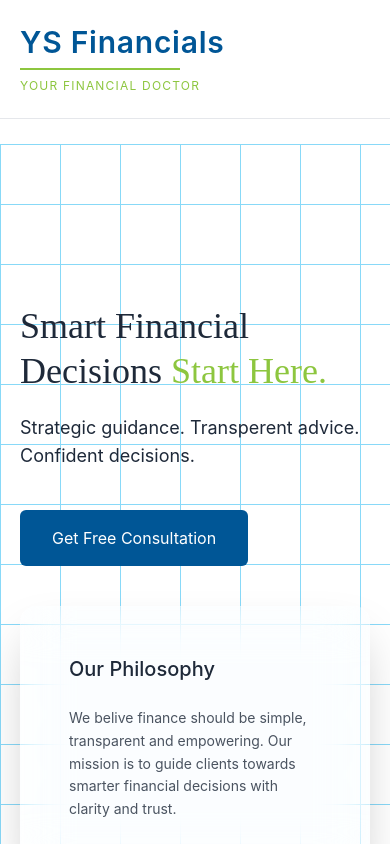
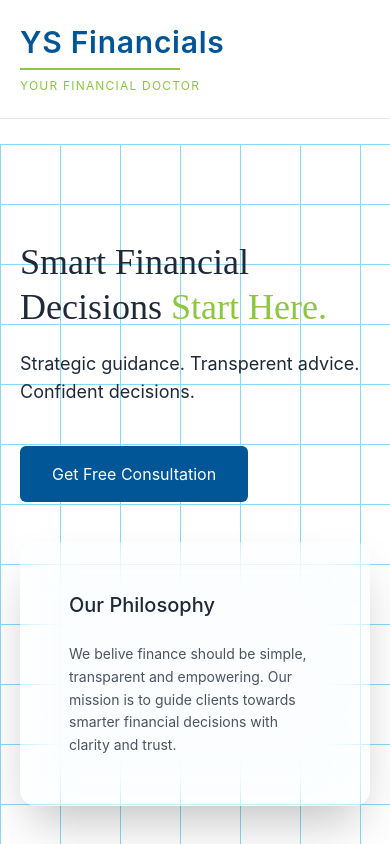
Before and after one commit to nidhiatkes-spec/ys-financials, a React (Vite) app: page / in a window 390 px wide. Shown: the top 844 px of the page. Built offline with nearby package versions, Linux system fonts and the light colour scheme.

Commit message:
Fixed model name bug

```diff
--- a/src/App.jsx
+++ b/src/App.jsx
@@ -128,7 +128,8 @@ const handleSubmit = async (e) => {
       <div className="pt-36"></div>
 
       {/* HERO */}
-      <section className="relative py-40 overflow-hidden">
+      <section className="relative py-24 md:py-40 overflow-hidden">
+
 
         <div
           className="absolute inset-0 opacity-10 animate-pulse"
@@ -142,10 +143,11 @@ const handleSubmit = async (e) => {
         <div className="max-w-6xl mx-auto px-5 md:px-8 relative grid grid-cols-1 md:grid-cols-2 gap-10 md:gap-16 items-center">
 
 
+
           <div>
 
             <h1
-              className="text-4xl md:text-6xl leading-tight"
+              className="text-4xl sm:text-5xl md:text-6xl leading-tight"
               style={{ fontFamily: "Playfair Display, serif" }}
             >
               Smart Financial Decisions
@@ -180,7 +182,7 @@ const handleSubmit = async (e) => {
         </div>
       </section>
 
-      {/* ================= OUR SERVICES ================= */}
+      {/* ================= OUR EXPERTISE ================= */}
 <section id="services" className="py-28 px-8 bg-white">
 
   <div className="max-w-6xl mx-auto">
@@ -198,6 +200,7 @@ const handleSubmit = async (e) => {
 
     {/* Expertise Cards */}
     <div className="grid grid-cols-1 sm:grid-cols-2 md:grid-cols-3 gap-6 md:gap-10">
+
 
       {/* Card 1 */}
       <div className="bg-white p-10 rounded-2xl shadow-md border hover:shadow-xl transition duration-300 border border-gray-100">
@@ -340,6 +343,7 @@ const handleSubmit = async (e) => {
 
     <div className="grid grid-cols-1 sm:grid-cols-2 md:grid-cols-3 gap-6 md:gap-10">
 
+
       {/* Testimonial 1 */}
       <div className="bg-white p-8 rounded-2xl shadow-lg hover:shadow-xl hover:- translate-y-1 transition duration-300">
         <div className="text-yellow-500 text-xl mb-4">★★★★★</div>
@@ -378,7 +382,7 @@ const handleSubmit = async (e) => {
   </div>
 </section>
 
-{/* ================= OUR APROACH ================= */}
+{/* ================= IMPACT SECTION ================= */}
 <section className="py-28 px-8 bg-white">
   <div className="max-w-6xl mx-auto text-center">
 
@@ -394,6 +398,7 @@ const handleSubmit = async (e) => {
     </p>
 
     <div className="grid grid-cols-2 md:grid-cols-4 gap-6 md:gap-8">
+
 
       {/* Card 1 */}
       <div className="bg-gray-50 p-8 rounded-2xl shadow-md hover:shadow-xl transition duration-300 border border-gray-100">
@@ -450,6 +455,7 @@ const handleSubmit = async (e) => {
     <div className="w-16 h-[3px] bg-[#8DC63F] mx-auto mb-16"></div>
 
     <div className="grid grid-cols-1 sm:grid-cols-2 md:grid-cols-3 gap-6 md:gap-10">
+
 
 
       {/* Card 1 */}
```
